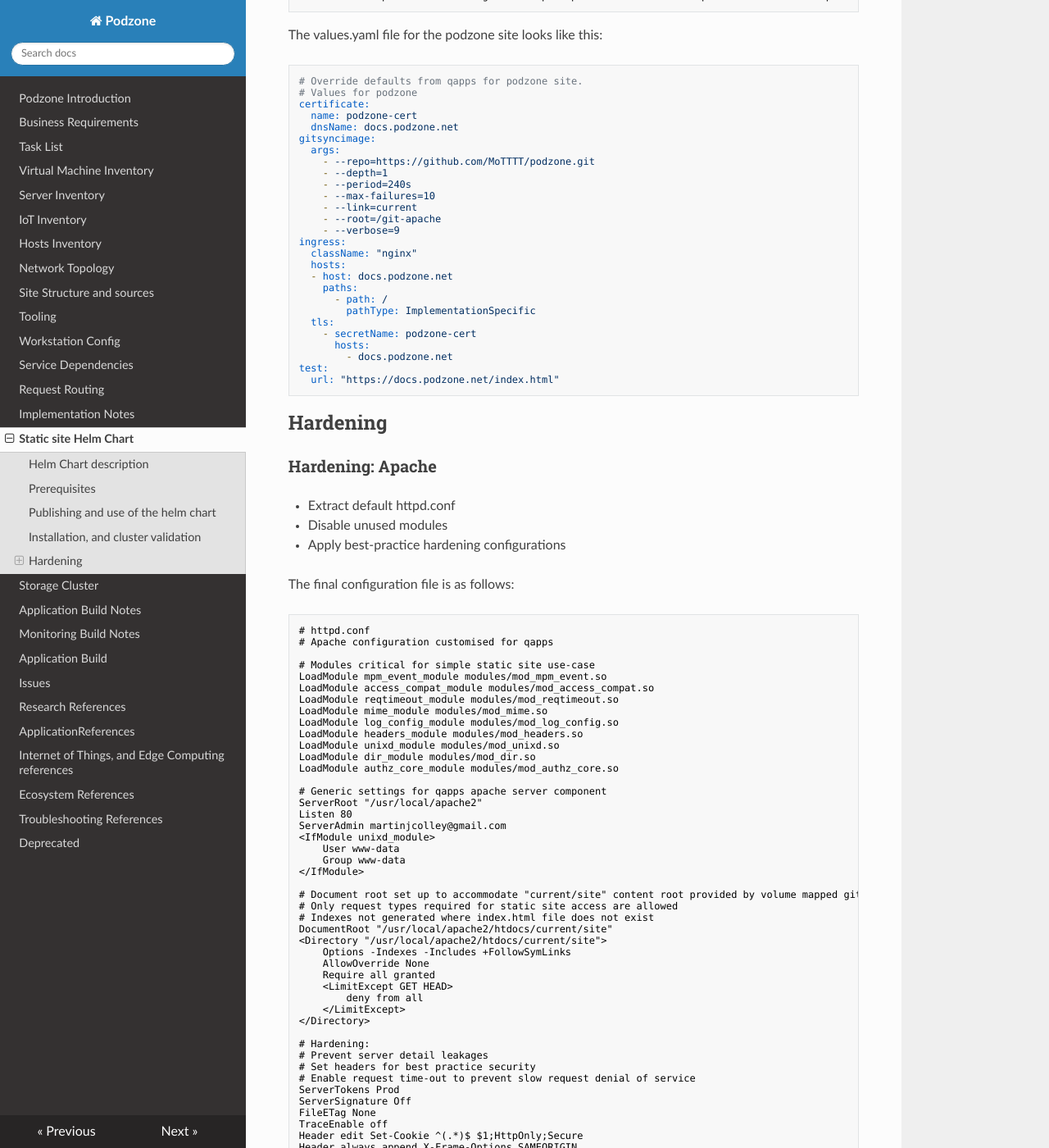
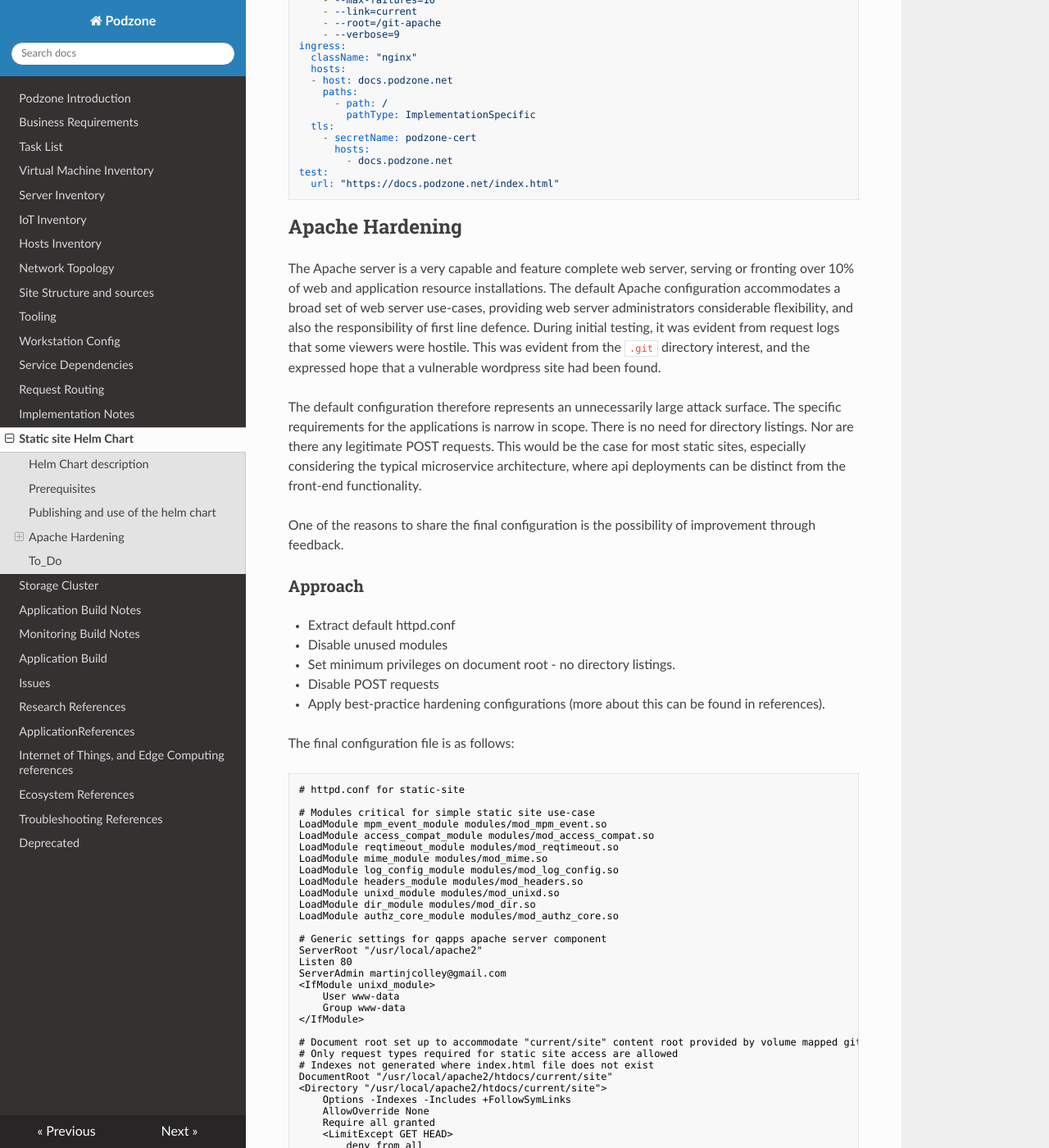
Before and after one commit to MoTTTT/podzone, an MkDocs documentation site: the page built from docs/technicalStaticSite.md, in a window 1280 px wide and 1400 px high, scrolled down 1543 px. Shown: the whole window at 82% size. Built offline with MkDocs 1.6.1, drawn with Linux system fonts in a browser that asks for light colours; nearby versions of some CDN libraries; some of the changed text lies outside the part shown.

Commit message:
Refactored static-site documentation

````diff
--- a/docs/technicalStaticSite.md
+++ b/docs/technicalStaticSite.md
@@ -34,27 +34,13 @@ cloudsmith push helm q-solutions/static-site static-site-0.1.X.tgz
 
 The package is now available as: <https://dl.cloudsmith.io/public/q-solutions/static-site/helm/charts/>.
 
-The default chart deploys musings.thruhere.net, and is deployed as release `musings-01` follows:
+The default chart deploys the <https://musings.thruhere.net> site, and is deployed as release `musings-01` as follows:
 
 ```bash
 helm  install musings-01 --debug  --namespace musings --create-namespace static-site --repo 'https://dl.cloudsmith.io/public/q-solutions/static-site/helm/charts/'
 ```
 
 Using a values file overriding details like dns name, and source git repo, the second static site is deployed as release `podzone-01`:
-
-```bash
-helm  install podzone-01 --debug  --namespace podzone --create-namespace static-site --repo 'https://dl.cloudsmith.io/public/q-solutions/static-site/helm/charts/' --values valuespodzone.yaml
-```
-
-## Installation, and cluster validation
-
-The default settings for static-site deploys the <https://musings.thruhere.net> site:
-
-```bash
-helm  install musings-01 --debug  --namespace musings --create-namespace static-site --repo 'https://dl.cloudsmith.io/public/q-solutions/static-site/helm/charts/'
-```
-
-To install podzone docs, some values are overridden using:
 
 ```bash
 helm  install podzone-01 --debug  --namespace podzone --create-namespace static-site --repo 'https://dl.cloudsmith.io/public/q-solutions/static-site/helm/charts/' --values valuespodzone.yaml
@@ -92,19 +78,26 @@ test:
   url: "https://docs.podzone.net/index.html"
 ```
 
-## Hardening
+## Apache Hardening
 
-### Hardening: Apache
+The Apache server is a very capable and feature complete web server, serving or fronting over 10% of web and application resource installations. The default Apache configuration accommodates a broad set of web server use-cases, providing web server administrators considerable flexibility, and also the responsibility of first line defence. During initial testing, it was evident from request logs that some viewers were hostile. This was evident from the `.git` directory interest, and the expressed hope that a vulnerable wordpress site had been found.
+
+The default configuration therefore represents an unnecessarily large attack surface. The specific requirements for the applications is narrow in scope. There is no need for directory listings. Nor are there any legitimate POST requests. This would be the case for most static sites, especially considering the typical microservice architecture, where api deployments can be distinct from the front-end functionality.
+
+One of the reasons to share the final configuration is the possibility of improvement through feedback.
+
+### Approach
 
 - Extract default httpd.conf
 - Disable unused modules
-- Apply best-practice hardening configurations
+- Set minimum privileges on document root - no directory listings.
+- Disable POST requests
+- Apply best-practice hardening configurations (more about this can be found in references).
 
 The final configuration file is as follows:
 
 ```conf
-# httpd.conf
-# Apache configuration customised for qapps
+# httpd.conf for static-site
 
 # Modules critical for simple static site use-case
 LoadModule mpm_event_module modules/mod_mpm_event.so
@@ -184,3 +177,7 @@ LogLevel warn
     AddType application/x-gzip .gz .tgz
 </IfModule>
 ```
+
+## To_Do
+
+- The static-site V0.1.1 solution has a broader dependency: updating of Name Server entries for the site domains. Currently the installation has the support of a DynDns updater running on an unrelated host on the network. Adding an operator to handle this on the cluster, one for each site is required.
````
